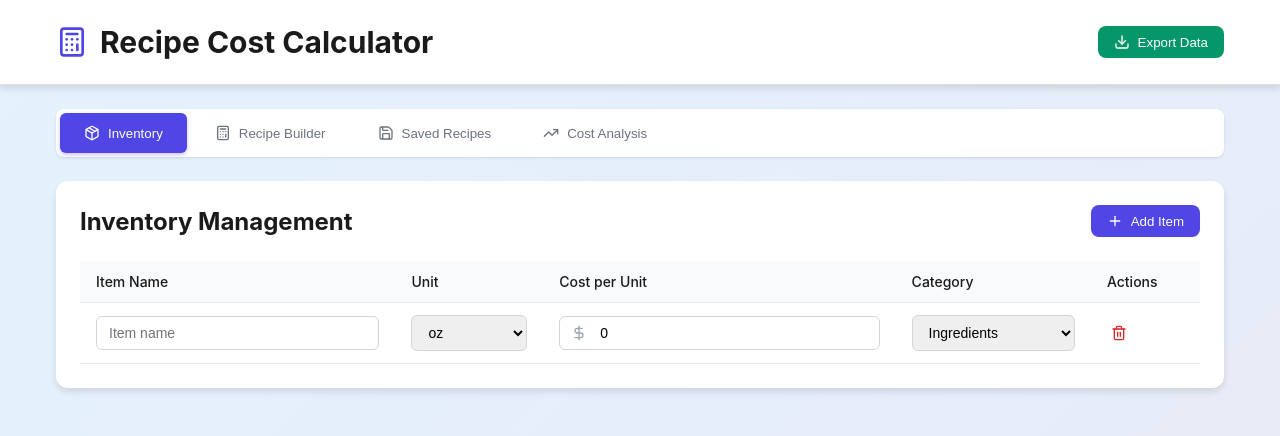
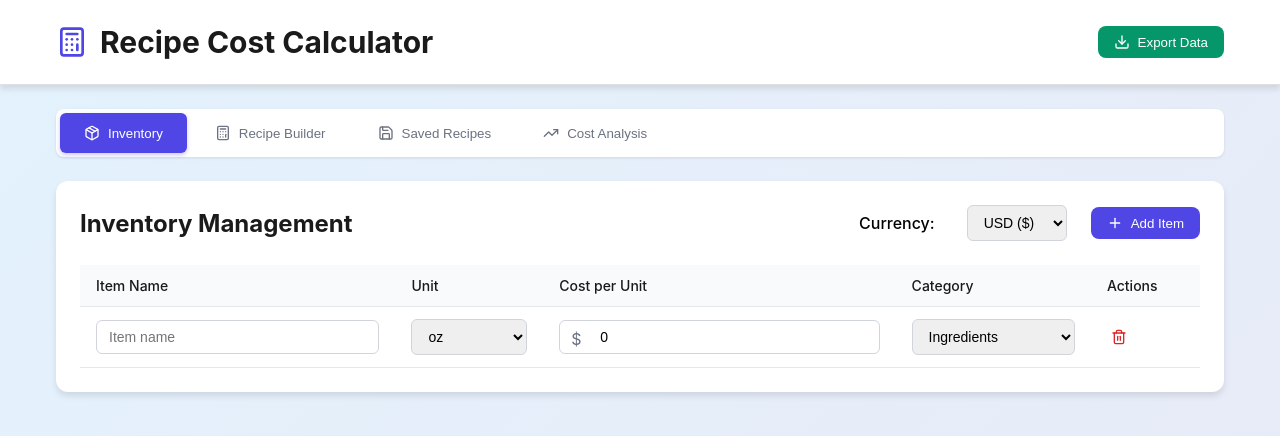
Before and after one commit to PityYouWeak/recipe-calculator, a React (Create React App) app: page / in a window 1280 px wide. Both pictures are taken after a click on the button "Add Item". Shown: the top 436 px of the page. Built offline with nearby package versions, Linux system fonts and the light colour scheme.

Commit message:
fix UI changes

```diff
--- a/src/App.css
+++ b/src/App.css
@@ -1,3 +1,31 @@
+/* Inventory Header Controls Responsive Styles */
+/* Inventory Header Controls Responsive Styles */
+.inventory-header-controls {
+  display: flex;
+  align-items: center;
+  gap: 1.5rem;
+}
+
+.inventory-header-controls label {
+  margin-right: 0.5rem;
+}
+
+.inventory-header-controls select {
+  flex-grow: 1;
+  min-width: 120px;
+}
+
+.inventory-header-controls .btn {
+  white-space: nowrap;
+}
+
+@media (max-width: 768px) {
+  .inventory-header-controls {
+    flex-direction: column;
+    align-items: stretch;
+    gap: 0.5rem;
+  }
+}
 /* Recipe Cost Calculator Styles */
 
 .app-container {
--- a/src/components/InventoryManager.js
+++ b/src/components/InventoryManager.js
@@ -1,14 +1,41 @@
-import { Plus, Trash2, DollarSign } from 'lucide-react';
+import React from 'react';
+import { Plus, Trash2 } from 'lucide-react';
+
+const currencyOptions = [
+  { value: 'USD', label: 'USD ($)' },
+  { value: 'EUR', label: 'EUR (€)' },
+  { value: 'GBP', label: 'GBP (£)' },
+  { value: 'JPY', label: 'JPY (¥)' },
+  { value: 'PHP', label: 'PHP (₱)' },
+];
 
 const InventoryManager = ({ inventory, addInventoryItem, updateInventoryItem, deleteInventoryItem }) => {
+  const [currency, setCurrency] = React.useState('USD');
+  const currencySymbol = {
+    USD: '$', EUR: '€', GBP: '£', JPY: '¥', PHP: '₱'
+  }[currency] || '$';
   return (
     <div className="card">
       <div className="card-header">
         <h2 className="card-title">Inventory Management</h2>
+        <div className="inventory-header-controls">
+          <label htmlFor="currency-select" style={{ fontWeight: 500 }}>Currency:</label>
+          <select
+            id="currency-select"
+            value={currency}
+            onChange={e => setCurrency(e.target.value)}
+            className="form-input"
+            style={{ minWidth: '100px' }}
+          >
+            {currencyOptions.map(opt => (
+              <option key={opt.value} value={opt.value}>{opt.label}</option>
+            ))}
+          </select>
           <button onClick={addInventoryItem} className="btn btn-primary">
             <Plus size={16} />
             <span>Add Item</span>
           </button>
+        </div>
       </div>
 
       <div className="table-container">
@@ -29,7 +56,7 @@ const InventoryManager = ({ inventory, addInventoryItem, updateInventoryItem, de
                   <input
                     type="text"
                     value={item.name}
-                          onChange={(e) => updateInventoryItem(item.id, 'name', e.target.value)}
+                    onChange={e => updateInventoryItem(item.id, 'name', e.target.value)}
                     placeholder="Item name"
                     className="form-input"
                   />
@@ -37,7 +64,7 @@ const InventoryManager = ({ inventory, addInventoryItem, updateInventoryItem, de
                 <td>
                   <select
                     value={item.unit}
-                          onChange={(e) => updateInventoryItem(item.id, 'unit', e.target.value)}
+                    onChange={e => updateInventoryItem(item.id, 'unit', e.target.value)}
                     className="form-input"
                   >
                     <option value="oz">oz</option>
@@ -52,12 +79,12 @@ const InventoryManager = ({ inventory, addInventoryItem, updateInventoryItem, de
                 </td>
                 <td>
                   <div className="form-input-icon">
-                          <DollarSign className="icon" />
+                    <span className="icon" style={{ marginRight: '0.5rem', color: '#6b7280' }}>{currencySymbol}</span>
                     <input
                       type="number"
                       step="0.01"
                       value={item.cost}
-                            onChange={(e) => updateInventoryItem(item.id, 'cost', parseFloat(e.target.value) || 0)}
+                      onChange={e => updateInventoryItem(item.id, 'cost', parseFloat(e.target.value) || 0)}
                       placeholder="0.00"
                       className="form-input"
                     />
@@ -66,7 +93,7 @@ const InventoryManager = ({ inventory, addInventoryItem, updateInventoryItem, de
                 <td>
                   <select
                     value={item.category}
-                          onChange={(e) => updateInventoryItem(item.id, 'category', e.target.value)}
+                    onChange={e => updateInventoryItem(item.id, 'category', e.target.value)}
                     className="form-input"
                   >
                     <option value="ingredients">Ingredients</option>
```
Lines whose indentation alone changed are shown as unchanged.
